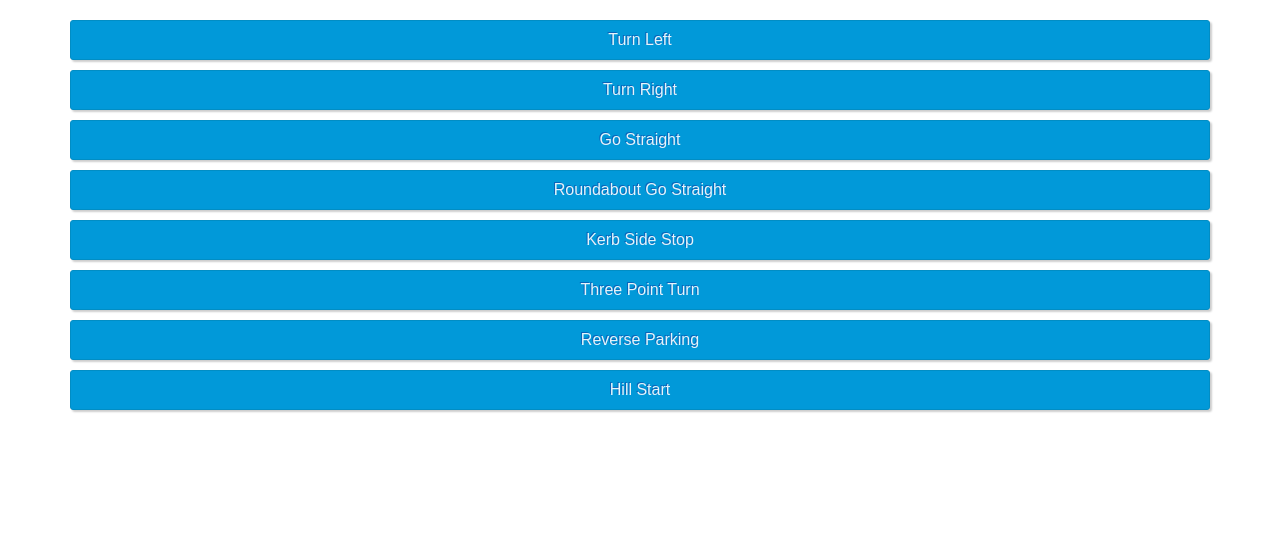
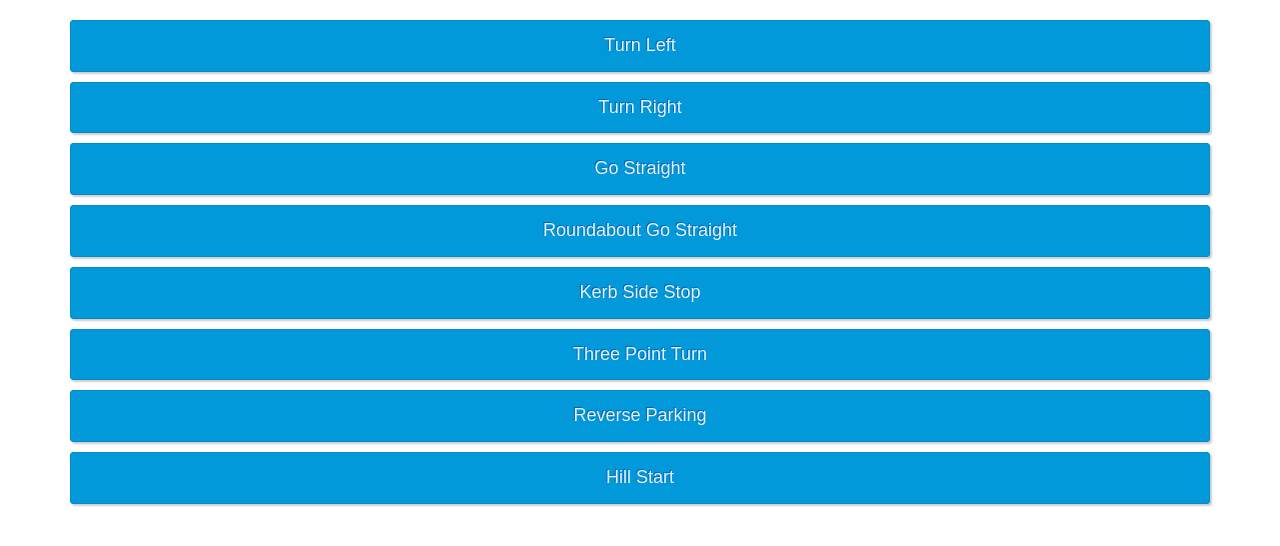
Before and after one commit to yueduo/rta-test, a plain HTML site: page index.html in a window 1280 px wide. Drawn offline with Linux system fonts and the light colour scheme.

Commit message:
Larger button

```diff
--- a/css/style.css
+++ b/css/style.css
@@ -2,11 +2,13 @@
     width: 100%;
     display: inline-block;
     cursor: pointer;
-    padding: 10px 20px;
+    padding: 12px 20px;
     border: 1px solid #018dc4;
     -webkit-border-radius: 3px;
     border-radius: 3px;
-    font: normal medium/normal Arial, Helvetica, sans-serif;
+    font-size: 18px;
+    font-weight: normal;
+    font-family: Arial, Helvetica, sans-serif;
     color: rgba(255,255,255,0.9);
     -o-text-overflow: clip;
     text-overflow: clip;
```
